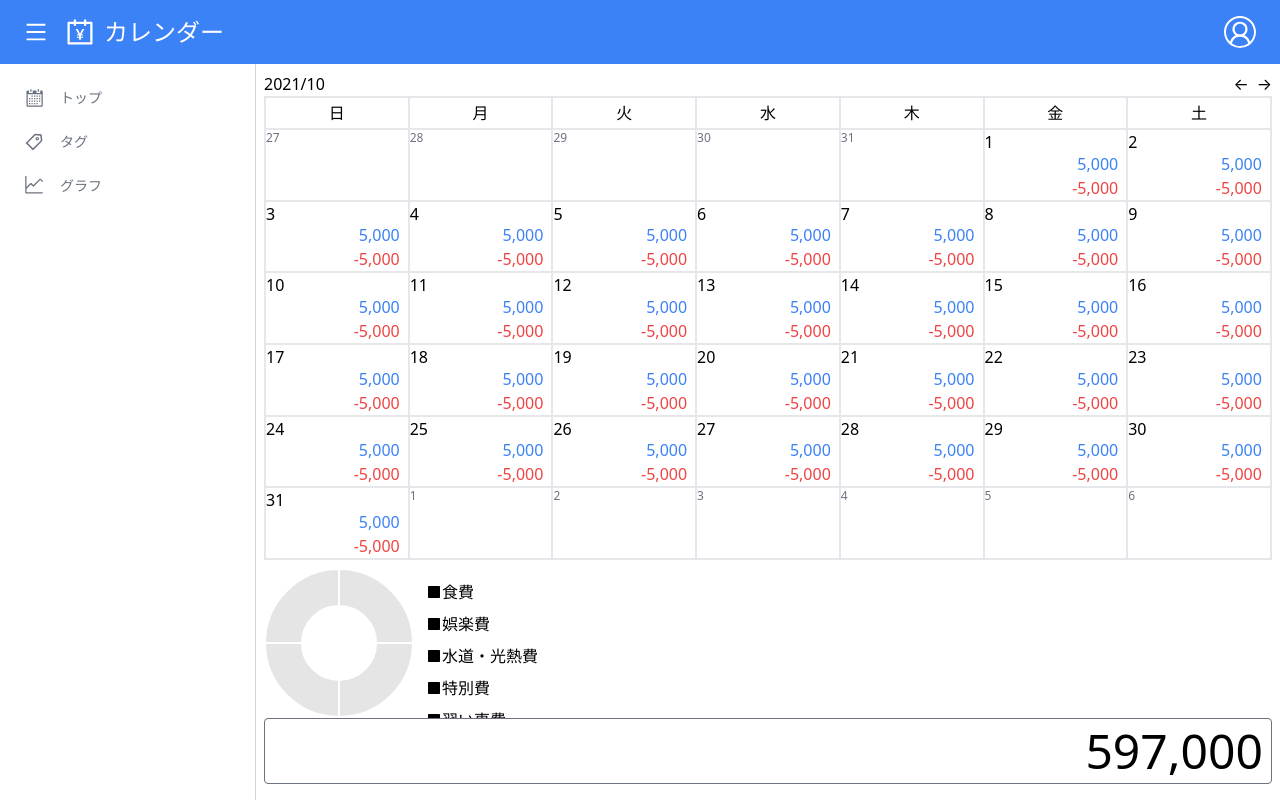
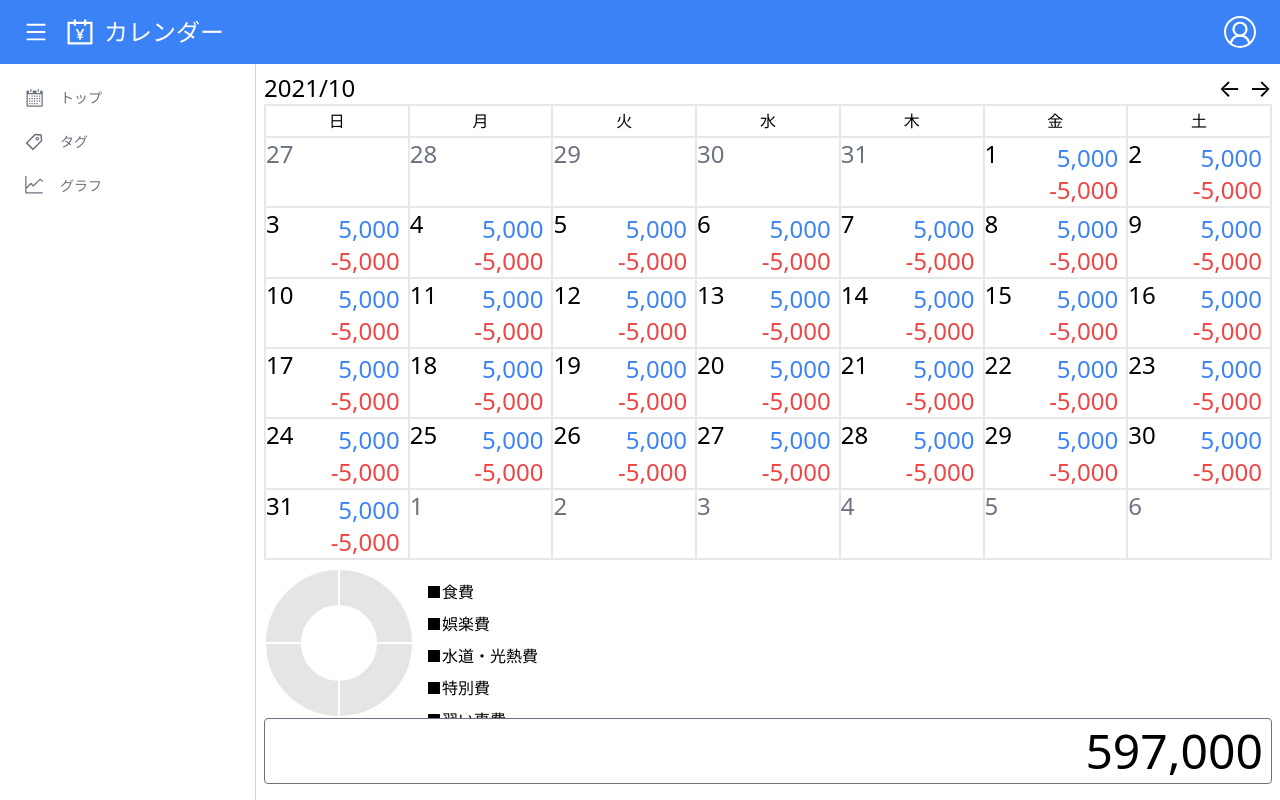
Before and after one commit to masasami/money-management-app, a Next.js app: page /top in a window 1280 px wide. Built offline with nearby package versions, Linux system fonts and the light colour scheme.

Commit message:
BigCalendar 文字の大きさ調整

```diff
--- a/components/BigCalendar.tsx
+++ b/components/BigCalendar.tsx
@@ -57,7 +57,7 @@ const BigCalendar = (props: Props) => {
 
     return (
       <div className="w-full h-full flex flex-col">
-        <h1 className="w-full flex items-center">
+        <h1 className="w-full flex items-center md:text-2xl">
           {year}/{month}
           {/* 前の月へ */}
           <button className="ml-auto" onClick={movePrev}>
@@ -94,10 +94,10 @@ const BigCalendar = (props: Props) => {
                     return (
                       <div
                         key={j}
-                        className="text-gray-500 text-center relative border w-[calc(1/7*100%)]"
+                        className="text-gray-500 relative border w-[calc(1/7*100%)]"
                       >
                         {/* 日付 */}
-                        <span className="text-xs absolute top-0 left-0">
+                        <span className="text-xs md:text-2xl absolute top-0 left-0">
                           {day}
                         </span>
                       </div>
@@ -108,10 +108,10 @@ const BigCalendar = (props: Props) => {
                     return (
                       <div
                         key={j}
-                        className="text-gray-500 text-center relative border w-[calc(1/7*100%)]"
+                        className="text-gray-500 relative border w-[calc(1/7*100%)]"
                       >
                         {/* 日付 */}
-                        <span className="text-xs absolute top-0 left-0">
+                        <span className="text-xs md:text-2xl absolute top-0 left-0">
                           {day}
                         </span>
                       </div>
@@ -122,7 +122,7 @@ const BigCalendar = (props: Props) => {
                     return (
                       <div
                         key={j}
-                        className="text-center relative border w-[calc(1/7*100%)] flex flex-col"
+                        className="relative border w-[calc(1/7*100%)] flex flex-col"
                         onClick={() => {
                           const ymd = [
                             year,
@@ -133,14 +133,14 @@ const BigCalendar = (props: Props) => {
                         }}
                       >
                         {/* 日付 */}
-                        <span className="text-xs md:text-base absolute top-0 left-0">
+                        <span className="text-xs md:text-2xl absolute top-0 left-0">
                           {day}
                         </span>
 
-                        <div className="w-full pr-2 text-right text-xs md:text-base text-blue-500 ellipsis mt-auto">
+                        <div className="w-full md:pr-2 text-right text-xs md:text-2xl text-blue-500 ellipsis mt-auto">
                           {(5000).toLocaleString()}
                         </div>
-                        <div className="w-full pr-2 text-right text-xs md:text-base text-red-500 ellipsis">
+                        <div className="w-full md:pr-2 text-right text-xs md:text-2xl text-red-500 ellipsis">
                           {(5000 * -1).toLocaleString()}
                         </div>
                       </div>
```
